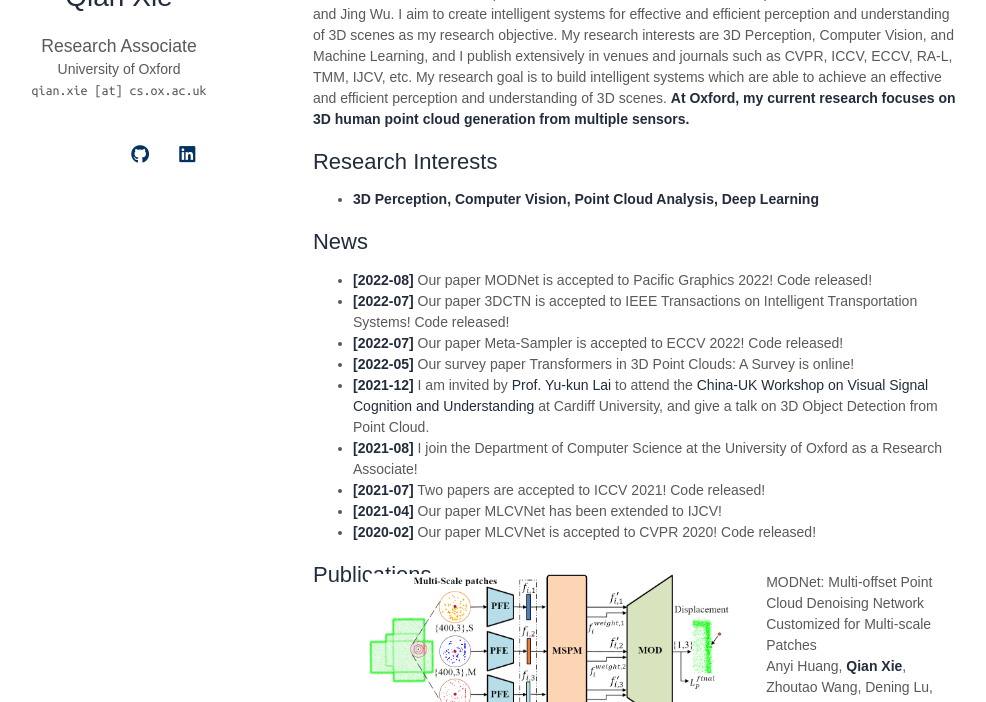
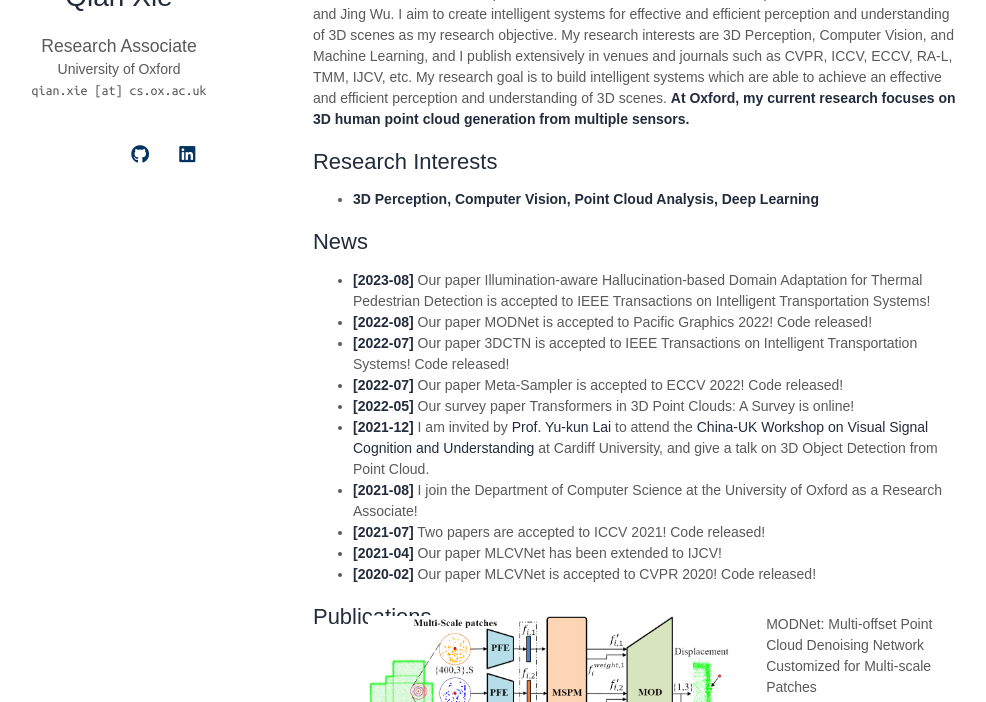
Before and after one commit to NUAAXQ/personal_website, a Jekyll site: the page built from index.md, in a window 1280 px wide and 900 px high, cut to the strip 198-900 px from the top of the window. Shown: the whole strip, without its empty margins (157-1143 px from the left). Built offline with Jekyll 4.4.1, drawn with Linux system fonts in a browser that asks for light colours; nearby versions of some CDN libraries; a style sheet for code colours, icons or effects is not loaded; our own code applies the rules of GitHub Pages for plain Markdown files.

Commit message:
Update index.md

```diff
--- a/index.md
+++ b/index.md
@@ -12,6 +12,7 @@
 
 ## News
 
+- **[2023-08]**   Our paper Illumination-aware Hallucination-based Domain Adaptation for Thermal Pedestrian Detection is accepted to IEEE Transactions on Intelligent Transportation Systems!
 - **[2022-08]**   Our paper MODNet is accepted to Pacific Graphics 2022! Code released!
 - **[2022-07]**   Our paper 3DCTN is accepted to IEEE Transactions on Intelligent Transportation Systems! Code released!
 - **[2022-07]**   Our paper Meta-Sampler is accepted to ECCV 2022! Code released!
```
